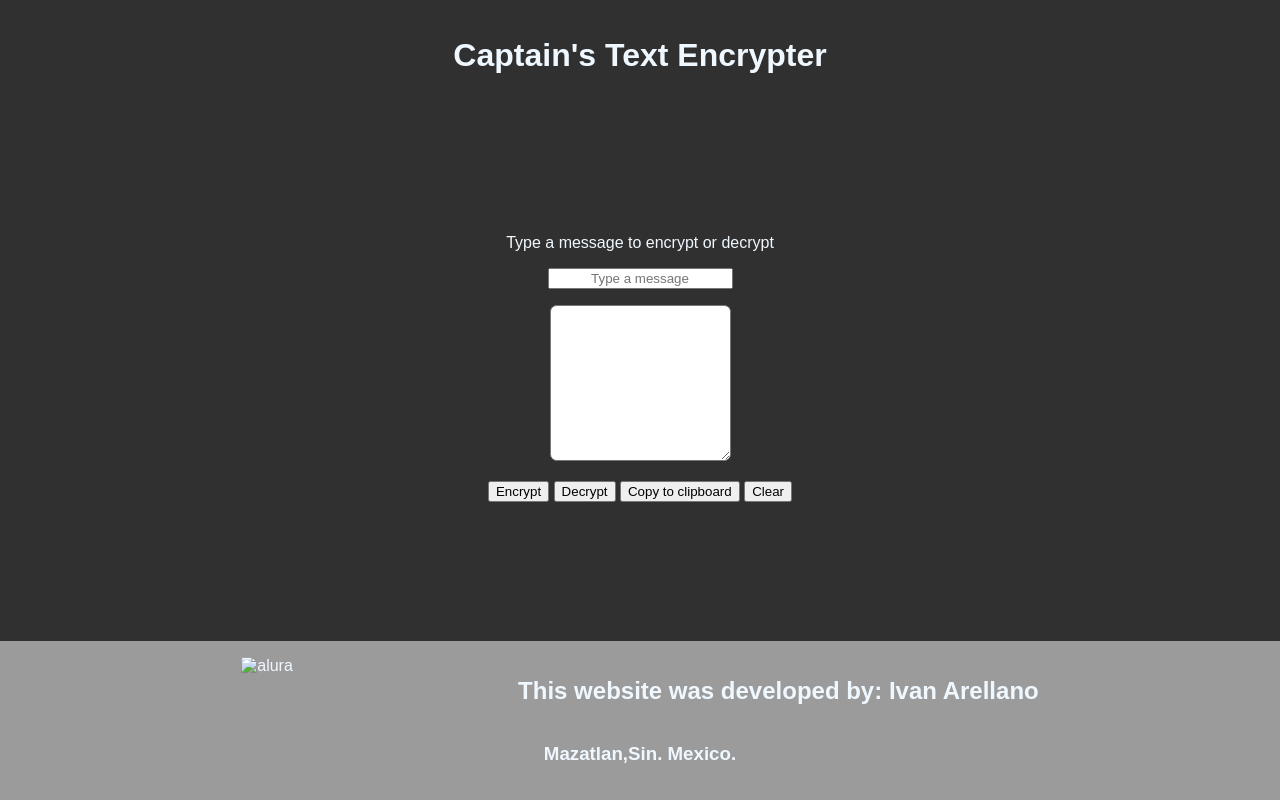
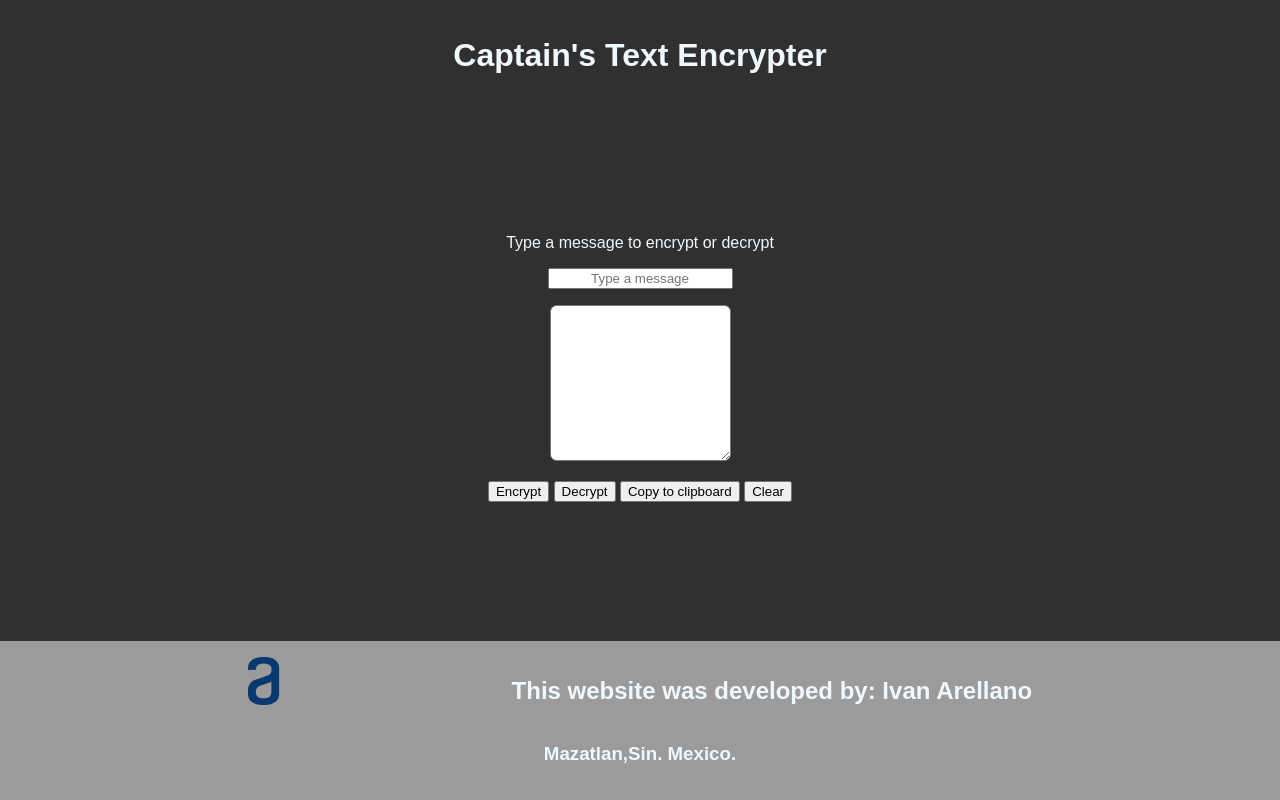
Before and after one commit to CaptainSolo23/Captainsolo23.github.io, a plain HTML site: page index.html in a window 1280 px wide. Drawn offline with Linux system fonts and the light colour scheme.

Commit message:
img update

```diff
--- a/index.html
+++ b/index.html
@@ -48,7 +48,7 @@
         <footer>
 
             <div class="footer-title">
-                <div><img src="/assets/alura.png" alt="alura"></div>
+                <div><img src="https://github.com/CaptainSolo23/Captainsolo23.github.io/blob/main/alura.png" alt="alura"></div>
                 <div><h2>This website was developed by: Ivan Arellano</h2></div>
             </div>
             <div>
```
